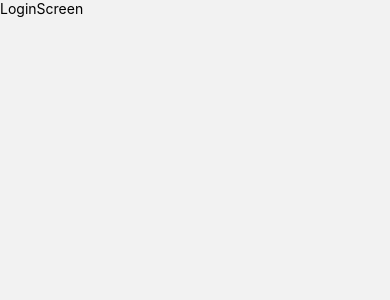
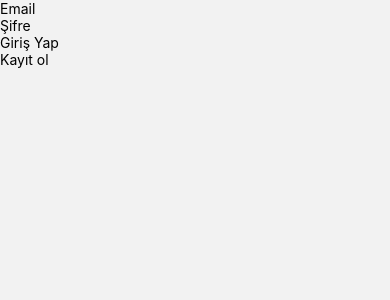
Before and after one commit to IronSid3e/authenticator-app, a React Native app: screen /Login in a window 390 px wide. Shown: the top 300 px of the page. Built offline with nearby package versions, Linux system fonts and the light colour scheme.

Commit message:
add Login Screen

```diff
--- a/screens/LoginScreen.js
+++ b/screens/LoginScreen.js
@@ -1,12 +1,39 @@
-import { StyleSheet, Text, View } from "react-native";
+import {
+  StyleSheet,
+  Text,
+  View,
+  KeyboardAvoidingView,
+  TextInput,
+  TouchableOpacity,
+} from "react-native";
 import React from "react";
 
 export default function LoginScreen() {
   return (
-    <View>
-      <Text>LoginScreen</Text>
-    </View>
+    <KeyboardAvoidingView style={styles.container} behavior="padding">
+      <View style={styles.inputContainer}>
+        <TextInput style={styles.input} placeholder="Email" />
+        <TextInput style={styles.input} placeholder="Şifre" />
+      </View>
+      <View style={styles.buttonContainer}>
+        <TouchableOpacity style={styles.button}>
+          <Text style={styles.buttonText}>Giriş Yap</Text>
+        </TouchableOpacity>
+        <TouchableOpacity style={[styles.button, styles.outlineButton]}>
+          <Text style={styles.outlineButtonText}>Kayıt ol</Text>
+        </TouchableOpacity>
+      </View>
+    </KeyboardAvoidingView>
   );
 }
 
-const styles = StyleSheet.create({});
+const styles = StyleSheet.create({
+  container: {},
+  inputContainer: {},
+  input: {},
+  buttonContainer: {},
+  button: {},
+  buttonText: {},
+  outlineButton: {},
+  outlineButtonText: {},
+});
```
